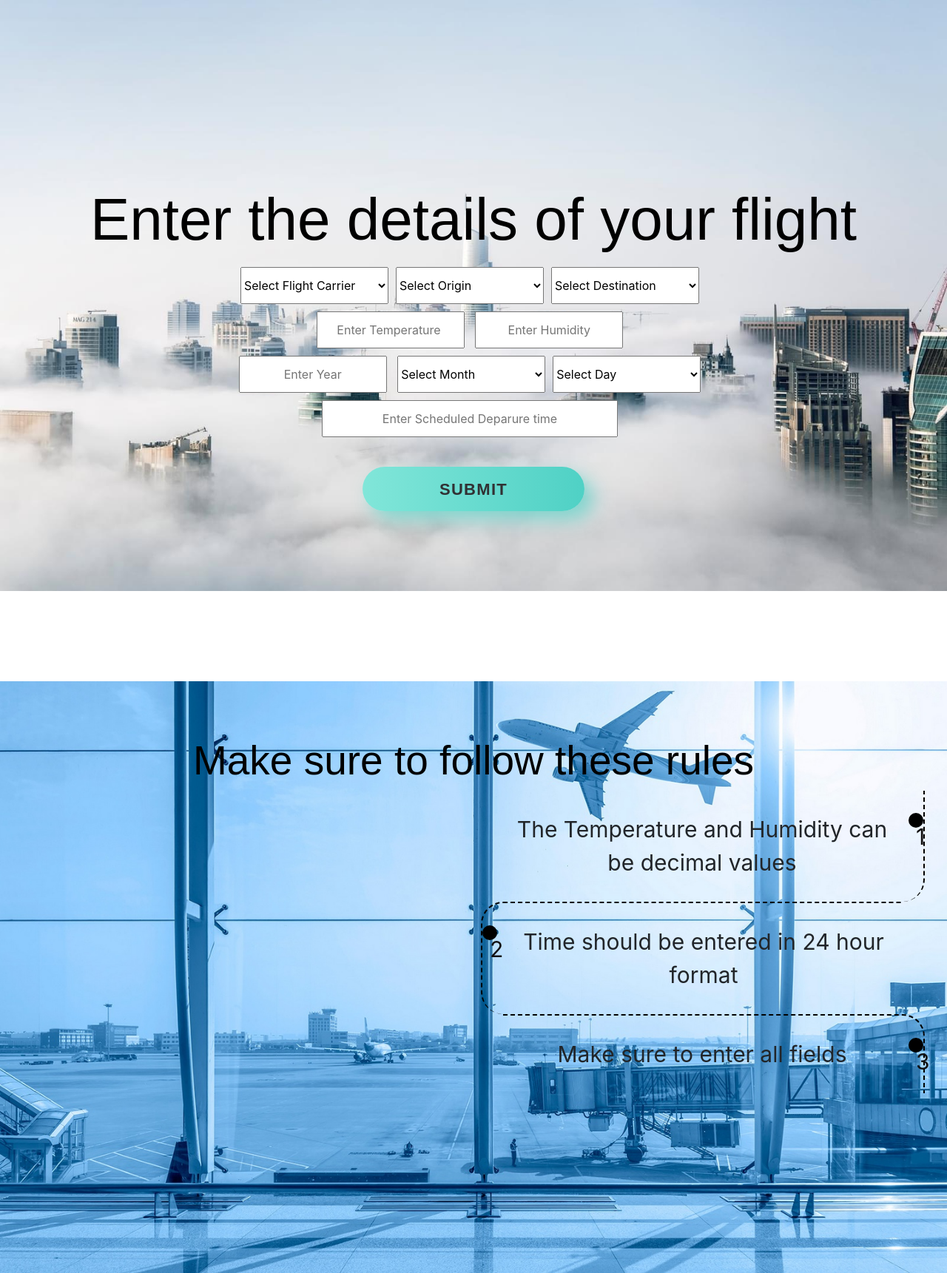
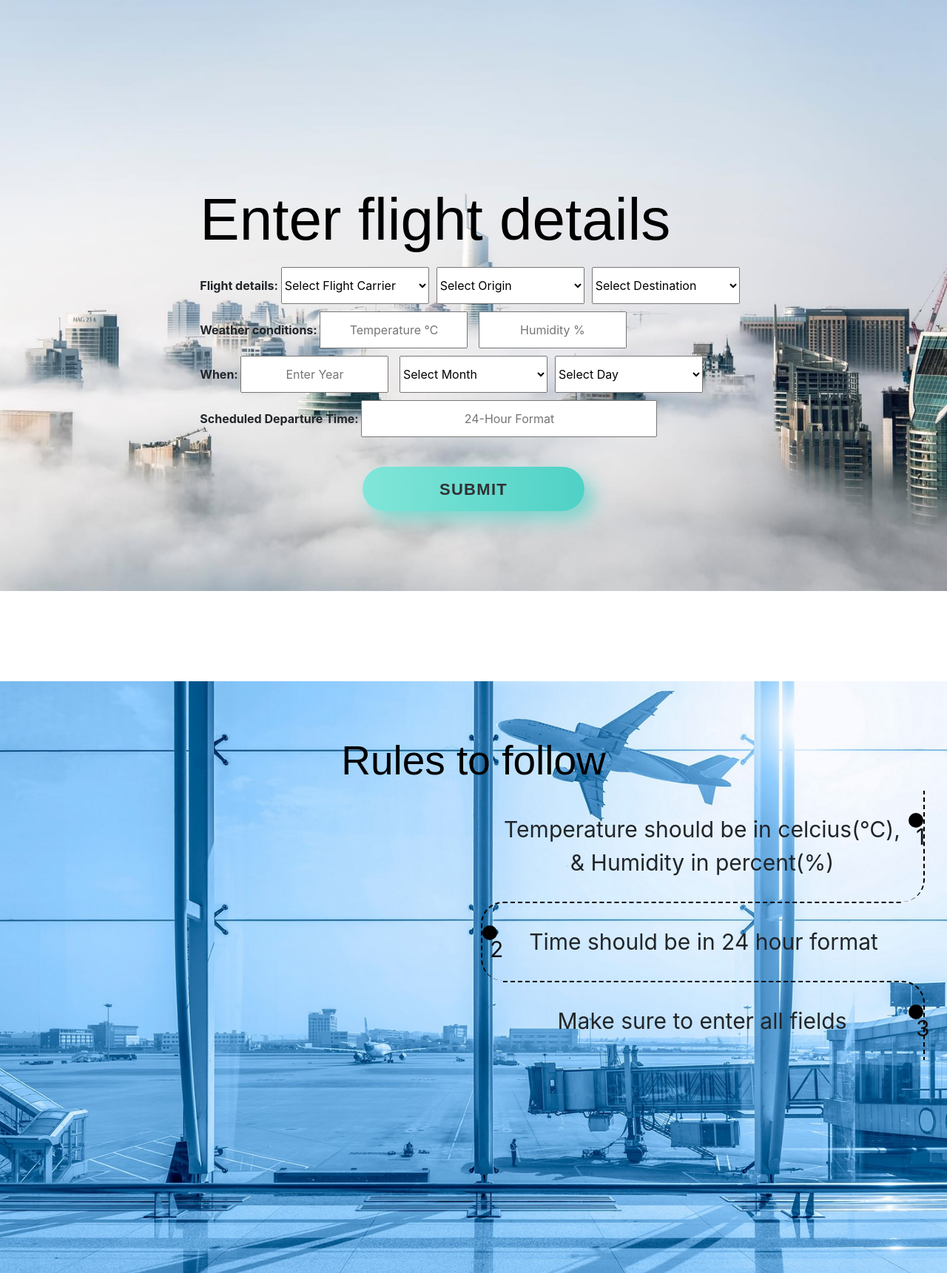
Before and after one commit to SkaarFacee/Flight-Delay-Predictor, a Flask app: page / in a window 1280 px wide. Shown: the part 801-2522 px from the top of the page at 74% size. Run offline with Flask 2, Linux system fonts and the light colour scheme; parts of the project's set-up code (start-up, migrations or seed data) failed here and were passed over; some libraries are stand-ins or nearby versions; some web fonts are replaced.

Commit message:
Code base clean up
Exploratory data analysis notebook updated

Delete files

```diff
--- a/templates/index.html
+++ b/templates/index.html
@@ -31,9 +31,10 @@
 
 		<form method="POST">
 		<div class="form-group">
-		    <div class="caption text-center " id="trynow">
-				<label for="text" class="animated  fadeInDown delay-.5s"><h2>Enter the details of your flight</h2></label>
-				<br><select class="form-select" name="carrier">
+		    <div class="caption text-center" id="trynow">
+				<div style="display: inline-block; text-align: left;">
+				<label for="text" class="animated  fadeInDown delay-.5s"><h2>Enter flight details</h2></label>
+				<br><text><strong> Flight details: </strong></text><select class="form-select" name="carrier">
 					<option selected>Select Flight Carrier</option>
 					<option value="AA">American Airlines Inc.</option>
 					<option value="US">US Airways Inc.</option>
@@ -163,8 +164,10 @@
 					<option value="LEX">black Grass Airport</option>
 					<option value="SBN">TSouth Bend  Airporthree</option>
 				</select><br>
-				<input type="text" id="temp" name="temp" placeholder="Enter Temperature " style="text-align: center;">
-				<input type="text" id="humid" name="humid" placeholder="Enter Humidity" style="text-align: center;"><br>
+				<text><strong> Weather conditions: </strong></text>
+				<input type="text" id="temp" name="temp" placeholder="Temperature &#8451;" style="text-align: center;">
+				<input type="text" id="humid" name="humid" placeholder="Humidity &#37;" style="text-align: center;"><br>
+				<text><strong> When: </strong></text>
 				<input type="text" id="year" name="year" placeholder="Enter Year" style="text-align: center;">
 				<select class="form-select" name="month">
 					<option selected>Select Month </option>
@@ -178,7 +181,7 @@
 					<option value="8">August</option>
 					<option value="9">September</option>
 					<option value="10">October</option>
-					<option value=11">November</option>
+					<option value="11">November</option>
 					<option value="12">December</option>
 				</select><select class="form-select" name="day">
 					<option selected>Select Day </option>
@@ -190,8 +193,10 @@
 					<option value="6">Saturday</option>
 					<option value="7">Sunday</option>
 				</select><br>
-				<input type="text" id="time" name="time" placeholder="Enter Scheduled Deparure time" style="text-align: center;">
+				<text><strong> Scheduled Departure Time: </strong></text>
+				<input type="text" id="time" name="time" placeholder="24-Hour Format" style="text-align: center;">
 			</div>
+		</div>
 			<div class="wrap">
 				<button class="button">Submit</button>
 			</div>
@@ -200,10 +205,10 @@
 		<div class="parallax">
 			<div class="caption text-center ">
 				<br>
-				<h3>Make sure to follow these rules</h3>
+				<h3>Rules to follow</h3>
 				<div class="rule" id="rule">
-				<p>The Temperature and Humidity can be decimal values</p>
-				<p>Time should be entered in 24 hour format</p>
+				<p>Temperature should be in celcius(&#8451;), & Humidity in percent(%)</p>
+				<p>Time should be in 24 hour format</p>
 				<p>Make sure to enter all fields</p>
 				</div>
 			</div>
```
Also changed, not shown: 2 other files.
